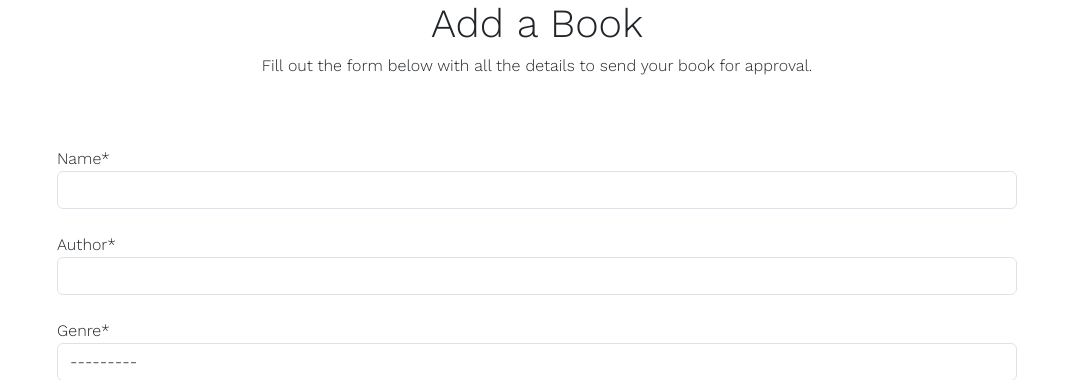
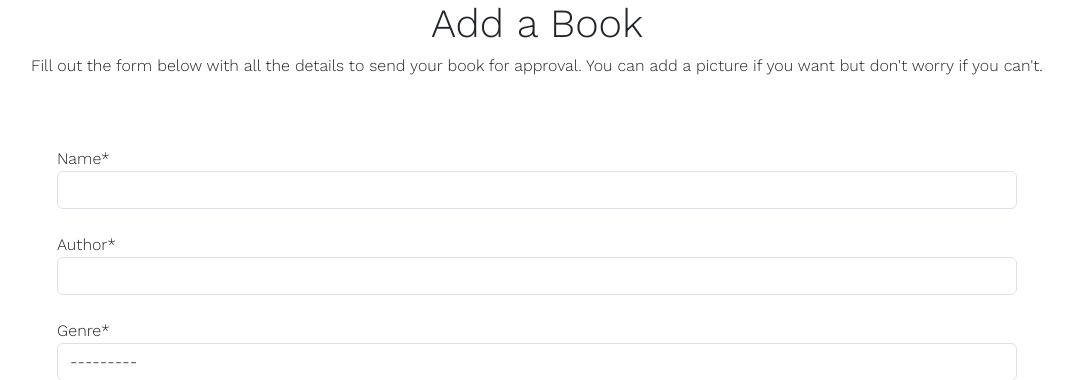
Before and after one commit to ARcKP98/open-book-reviews, a Django app: page /add-book/ in a window 1280 px wide. Shown: the part 56-436 px from the top of the page, without its empty margins (103-1176 px from the left). Run offline with Django 3.2, Linux system fonts and the light colour scheme; the visitor is signed in with stand-in values (Sample User, id 1); data that the repository does not hold is empty; some libraries are stand-ins or nearby versions.

```diff
--- a/book_review/views.py
+++ b/book_review/views.py
@@ -98,7 +98,7 @@ class AddBook(LoginRequiredMixin, View):
                                 allow_unicode=False)
             book.save()
 
-            return HttpResponseRedirect(reverse('books'))
+            return HttpResponseRedirect(reverse('add-book'))
 
         else:
             book_form = BookForm()
--- a/open_book_review/settings.py
+++ b/open_book_review/settings.py
@@ -32,7 +32,7 @@ SECRET_KEY = os.environ.get('SECRET_KEY')
 # SECURITY WARNING: don't run with debug turned on in production!
 DEBUG = True
 
-ALLOWED_HOSTS = ["open-book-review.herokuapp.com", "localhost", "8000-arckp98-openbookreviews-7lart36h7bv.ws-eu98.gitpod.io"]
+ALLOWED_HOSTS = ["open-book-review.herokuapp.com", "localhost",  '8000-arckp98-openbookreviews-73x2n4iicrd.ws-eu98.gitpod.io']
 
 
 # Application definition
--- a/templates/add-book.html
+++ b/templates/add-book.html
@@ -5,11 +5,13 @@
 <section class="mb-5">
   <div class="text-center mb-5">
     <h1>Add a Book</h1>
-    <h6>Fill out the form below with all the details to send your book for approval.</h6>
+    <h6>Fill out the form below with all the details to send your book for approval. You can add a picture if you want
+      but don't worry if you can't.</h6>
   </div>
   <div id="add-book-form">
     <form method="POST">
-      {{ book_form | crispy }}{% csrf_token %}
+      {{ book_form | crispy }}
+      {% csrf_token %}
       <button type="submit" class="btn btn-add-book mt-4">Add Book</button>
     </form>
   </div>
```
